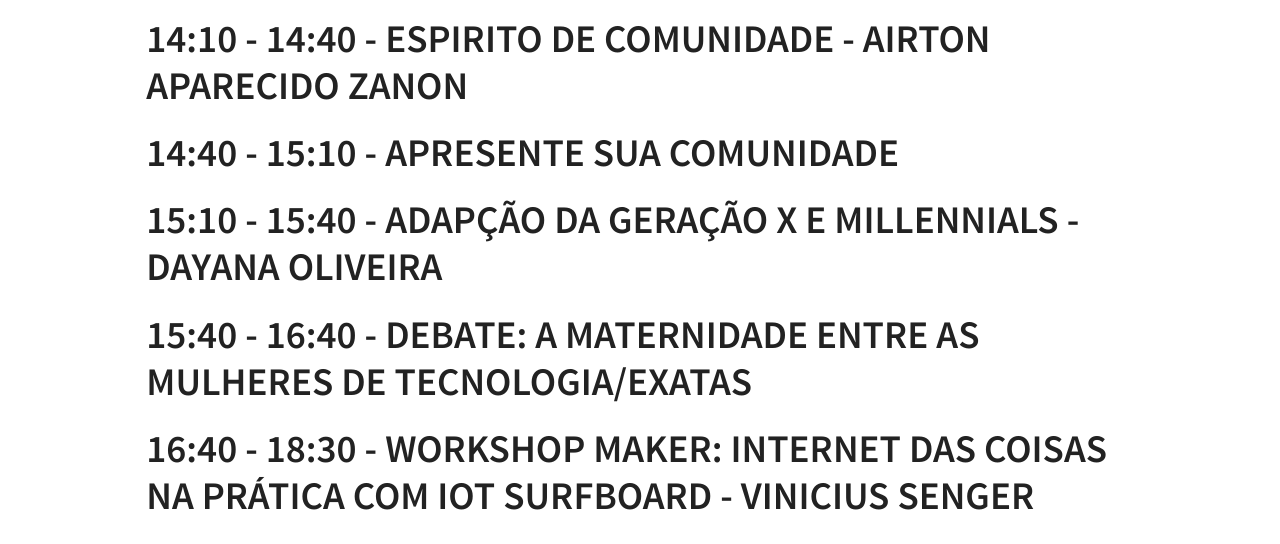
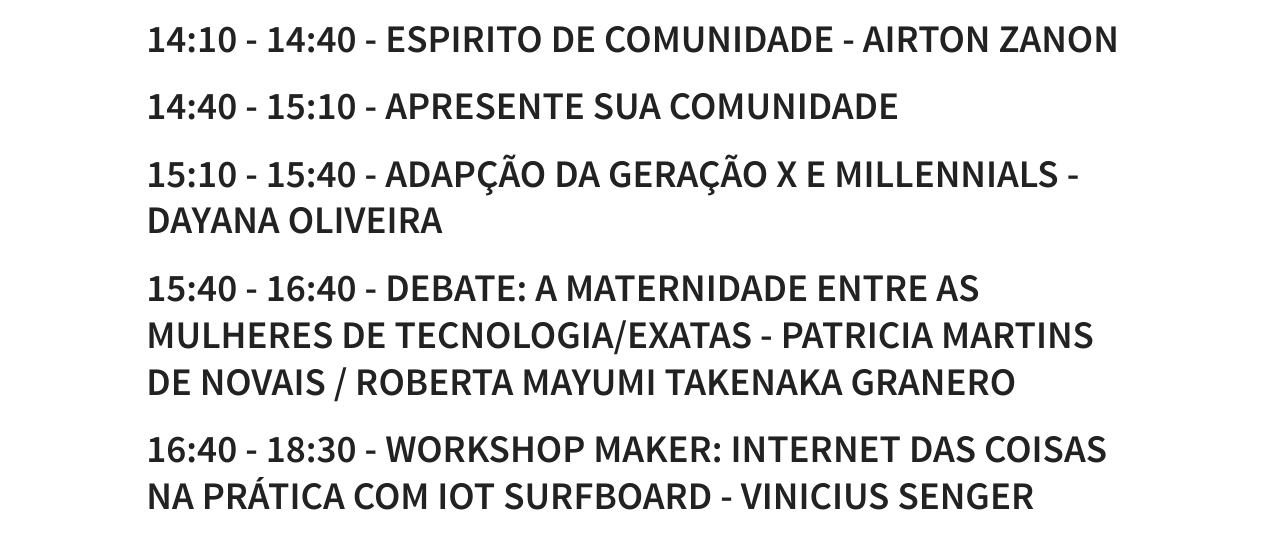
Before and after one commit to diego91964/tdc-ladob, a website: page index.html in a window 1280 px wide. Both pictures are taken after a click on the button 1251 px from the left and 734 px from the top of the page. Shown: the part 133-677 px from the top of the page. Drawn offline with Linux system fonts and the light colour scheme.

Commit message:
Apresentação lado B

```diff
--- a/index.html
+++ b/index.html
@@ -48,10 +48,10 @@
 				<section>
 					<div style="text-align:left;">
 						<h5>11:10 - 12:10 - Speakers to Speakers - Bruno Souza</h5>
-						<h5>14:10 - 14:40 - Espirito de Comunidade - Airton Aparecido Zanon </h5>
+						<h5>14:10 - 14:40 - Espirito de Comunidade - Airton Zanon </h5>
 						<h5>14:40 - 15:10 - Apresente sua Comunidade </h5>
 						<h5>15:10 - 15:40 - Adapção da Geração X e Millennials - Dayana Oliveira </h5>
-						<h5>15:40 - 16:40 - Debate: A maternidade entre as mulheres de tecnologia/exatas </h5>
+						<h5>15:40 - 16:40 - Debate: A maternidade entre as mulheres de tecnologia/exatas - Patricia Martins de Novais / Roberta Mayumi Takenaka Granero </h5>
 						<h5>16:40 - 18:30 -  Workshop Maker: Internet das Coisas na prática com IoT Surfboard - Vinicius Senger</h5>
 					</div>
 				</section>
```
